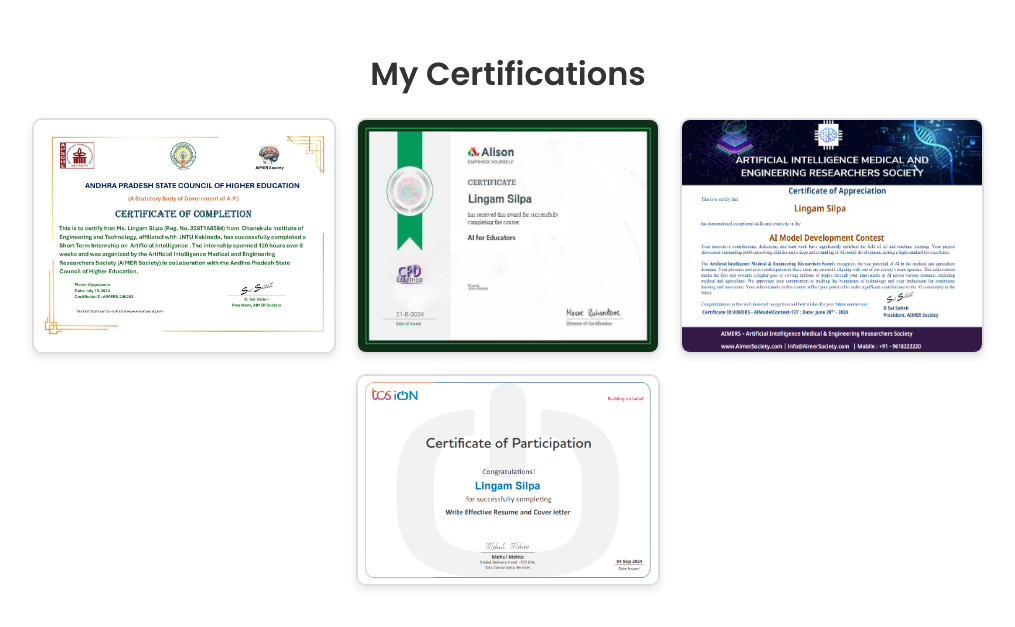
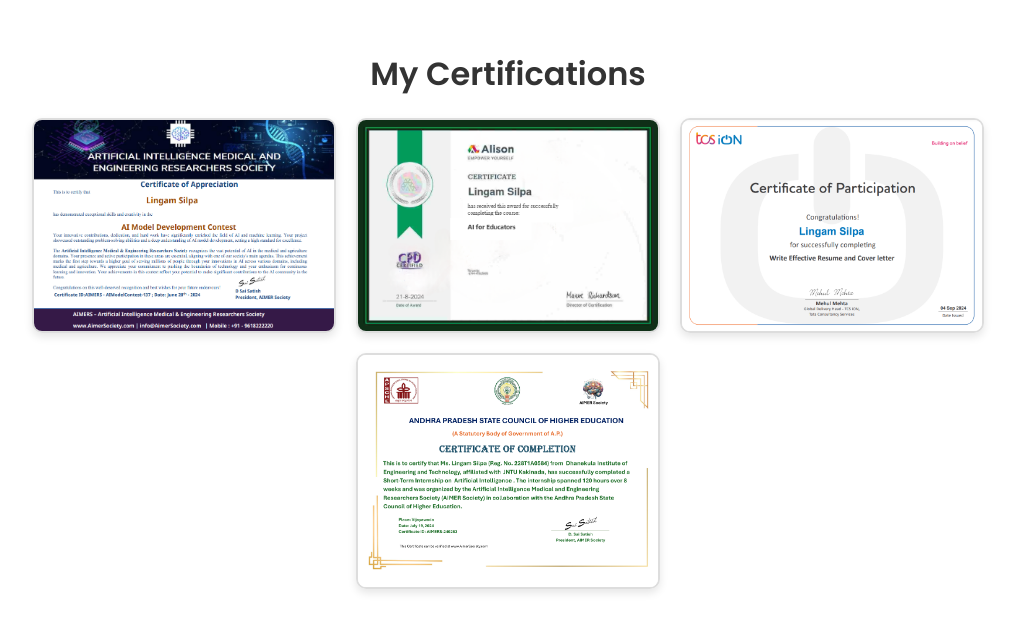
Before and after one commit to Silpa84/myportfolio, a plain HTML site: page index.html in a window 1280 px wide. Shown: the part 2772-3399 px from the top of the page, without its empty margins (132-1147 px from the left). Drawn offline with Linux system fonts and the light colour scheme; files whose address does not match are found by name.

Commit message:
index.html

```diff
--- a/index.html
+++ b/index.html
@@ -4,7 +4,7 @@
     <meta charset="UTF-8">
     <meta name="viewport" content="width=device-width, initial-scale=1.0">
     <meta http-equiv="X-UA-Compatible" content="ie=edge">
-    <title>Portfolio | Your Name</title>
+    <title>Portfolio | LINGAM SILPA</title>
     <link rel="stylesheet" href="styles.css">
     <!-- Google Fonts -->
     <link href="https://fonts.googleapis.com/css2?family=Poppins:wght@300;400;600&display=swap" rel="stylesheet">
@@ -39,7 +39,7 @@
         <!-- About Section -->
         <section id="about" class="about-section container">
             <h2>About Me</h2>
-            <img src="C:\Users\silpa\OneDrive\Pictures\Screenshots\Screenshot 2024-09-23 205104.png" alt="Your photo" class="profile-pic">
+            <img src="Screenshot 2024-09-23 205104.png" alt="Your photo" class="profile-pic">
             <p>
                <h2> I'm a pre-final year CSE student at Dhanekula, passionate about Artificial Intelligence, Data Science, Web development.I have experience in Python, Java, C++, Machine Learning frameworks, Cloud Computing, etc. My goal is to leverage my skills to create impactful solutions in Software Development, Data Engineering, AI-driven applications.
                 In my free time, I enjoy coding, reading, playing games, solving puzzles.</h2>
@@ -81,10 +81,10 @@
         <div class="certification-section">
             <h2>My Certifications</h2>
             <div class="certifications">
-                <img src="C:\Users\silpa\OneDrive\Pictures\Screenshots\INTERNSHIP CERTIFICATE.png" alt="Certification 1">
-                <img src="C:\Users\silpa\OneDrive\Pictures\Screenshots\Screenshot 2024-08-22 224542.png" alt="Certification 2">
-                <img src="C:\Users\silpa\OneDrive\Pictures\Screenshots\Screenshot 2024-06-29 000142.png" alt="Certification 3">
-                <img src="C:\Users\silpa\OneDrive\Pictures\Screenshots\Screenshot 2024-09-06 174702.png" alt="Certification 4">
+                <img src="Screenshot 2024-06-29 000142.png" alt="Certification 1">
+                <img src="Screenshot 2024-08-22 224542.png" alt="Certification 2">
+                <img src="Screenshot 2024-09-06 174702.png" alt="Certification 3">
+                <img src="INTERNSHIP CERTIFICATE.png" alt="Certification 4">
             </div>
         </div>
     </section>
@@ -105,7 +105,7 @@
     <!-- Footer -->
     <footer>
         <div class="container">
-            <p>&copy; 2024 [Your Name] | Designed with ❤️</p>
+            <p>&copy; 2024 LINGAM SILPA | Designed with ❤️</p>
         </div>
     </footer>
 
```
